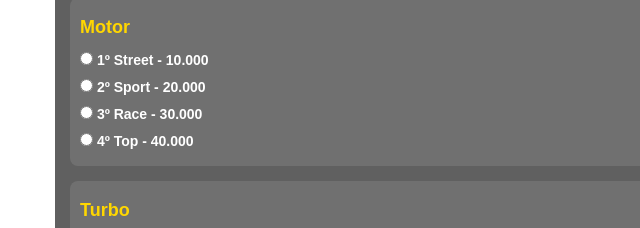
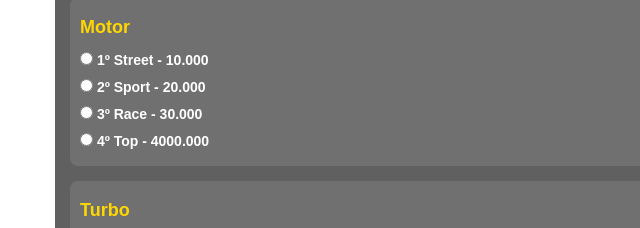
Before and after one commit to mecanica15789/calculadora-bella-, a plain HTML site: page index.html in a window 1280 px wide. Shown: the part 920-1148 px from the top of the page, 0-640 px from the left. Drawn offline with nearby package versions, Linux system fonts and the light colour scheme.

Commit message:
Update index.html

```diff
--- a/index.html
+++ b/index.html
@@ -100,7 +100,7 @@
       <label><input type="radio" name="motor" onchange="main()" /> 1º Street - 10.000</label>
       <label><input type="radio" name="motor" onchange="main()" /> 2º Sport - 20.000</label>
       <label><input type="radio" name="motor" onchange="main()" /> 3º Race - 30.000</label>
-      <label><input type="radio" name="motor" onchange="main()" /> 4º Top - 40.000</label>
+      <label><input type="radio" name="motor" onchange="main()" /> 4º Top - 4000.000</label>
     </div>
 
     <div class="section">
```
